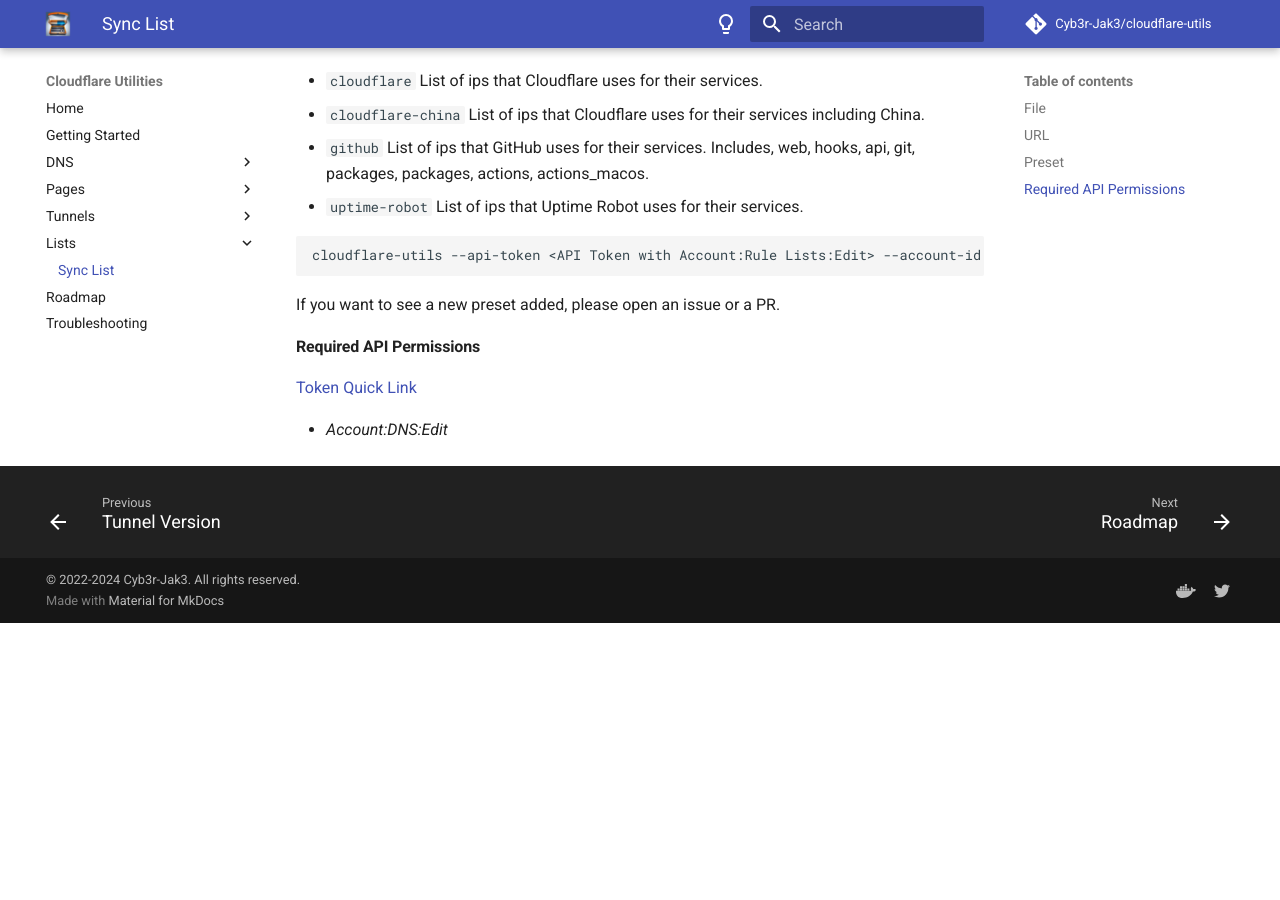
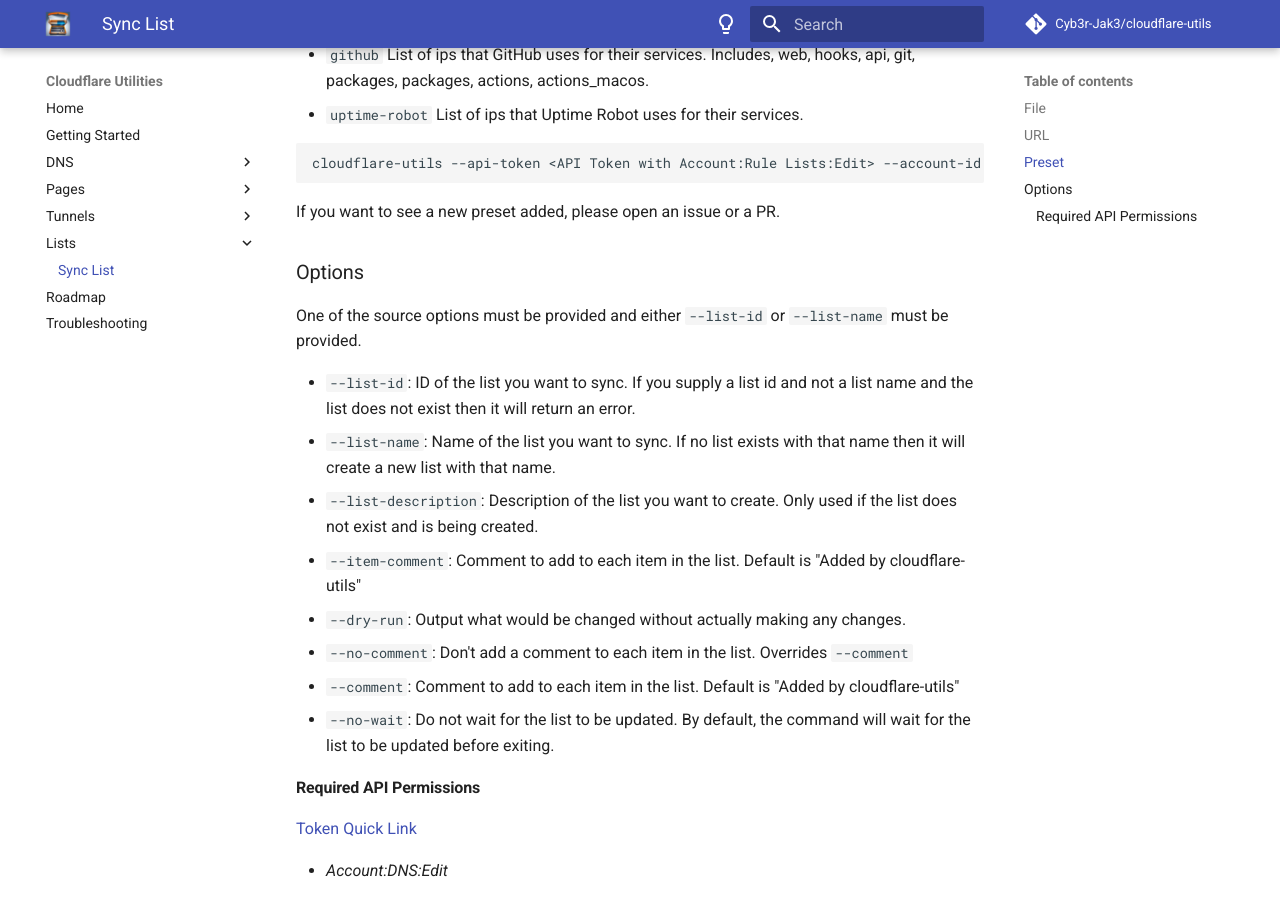
Before and after one commit to Cyb3r-Jak3/cloudflare-utils, an MkDocs documentation site: the page built from documentation/docs/lists/sync-list.md, in a window 1280 px wide and 900 px high, scrolled down 902 px. Built offline with MkDocs 1.6.1 and Material for MkDocs 9.7.7, drawn with Linux system fonts in a browser that asks for light colours; comment, search, counter and statistics services are not loaded; before the commit the page ends 1525 px from its top, so only the background shows below that; some of the changed text lies outside the part shown.

Commit message:
Add more options for comments

```diff
--- a/documentation/docs/lists/sync-list.md
+++ b/documentation/docs/lists/sync-list.md
@@ -8,9 +8,7 @@ There are currently 3 supported sources:
 - url
 - preset
 
-You can supply either the list name or list id to identify the list you want to sync. If you supply a list name then it will look for an existing list with that name and use it. If no list exists with that name then it will create a new list with that name.
-
-If you supply a list id and not a list name and the list does not exist then it will return an error.
+All items of the list will be replaced with the new items.
 
 #### File
 
@@ -47,6 +45,19 @@ cloudflare-utils --api-token <API Token with Account:Rule Lists:Edit> --account-
 
 If you want to see a new preset added, please open an issue or a PR.
 
+### Options
+
+One of the source options must be provided and either `--list-id` or `--list-name` must be provided.
+
+- `--list-id`: ID of the list you want to sync. If you supply a list id and not a list name and the list does not exist then it will return an error.
+- `--list-name`: Name of the list you want to sync. If no list exists with that name then it will create a new list with that name.
+- `--list-description`: Description of the list you want to create. Only used if the list does not exist and is being created.
+- `--item-comment`: Comment to add to each item in the list. Default is "Added by cloudflare-utils"
+- `--dry-run`: Output what would be changed without actually making any changes.
+- `--no-comment`: Don't add a comment to each item in the list. Overrides `--comment`
+- `--comment`: Comment to add to each item in the list. Default is "Added by cloudflare-utils"
+- `--no-wait`: Do not wait for the list to be updated. By default, the command will wait for the list to be updated before exiting.
+
 #### Required API Permissions
 
 [Token Quick Link](https://dash.cloudflare.com/profile/api-tokens?permissionGroupKeys=%5B%7B%22key%22%3A%22account_rule_lists%22%2C%22type%22%3A%22edit%22%7D%5D&name=Cloudflare+Utils%3A+List+Sync&accountId=*&zoneId=all)
```
Also changed, not shown: 2 other files.
